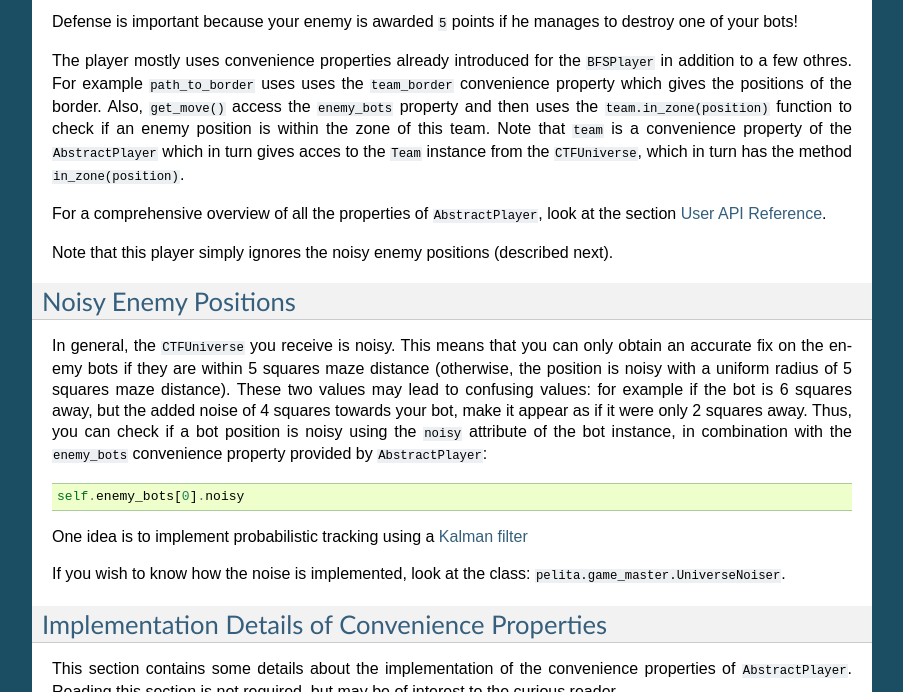
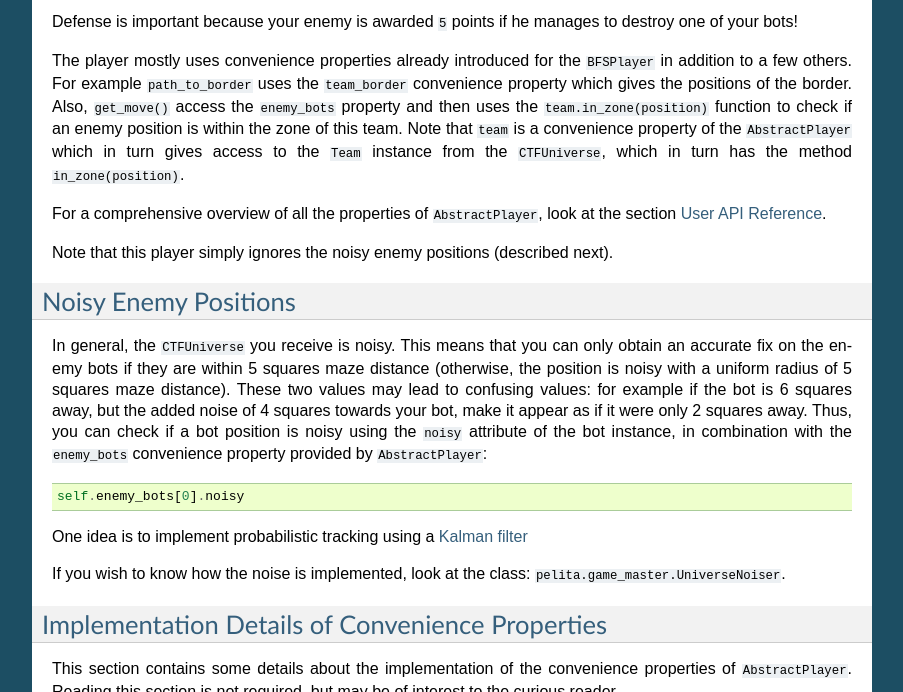
Before and after one commit to ASPP/pelita, a Sphinx documentation site: the page built from doc/source/writing_player.rst, in a window 1280 px wide and 900 px high, scrolled down 5994 px, cut to the strip 208-900 px from the top of the window. Shown: the whole strip, without its empty margins (198-1101 px from the left). Built offline with Sphinx 7.4.7, drawn with Linux system fonts in a browser that asks for light colours; the version number could not be read and is left out; some of the changed text lies outside the part shown.

Commit message:
DOC/BF: spelling fixes

```diff
--- a/doc/source/writing_player.rst
+++ b/doc/source/writing_player.rst
@@ -321,12 +321,12 @@ Defense is important because your enemy is awarded ``5`` points if he
 manages to destroy one of your bots!
 
 The player mostly uses convenience properties already introduced for the
-``BFSPlayer`` in addition to a few othres. For example ``path_to_border`` uses
-uses the ``team_border`` convenience property which gives the positions of the
+``BFSPlayer`` in addition to a few others. For example ``path_to_border`` uses
+the ``team_border`` convenience property which gives the positions of the
 border. Also, ``get_move()`` access the ``enemy_bots`` property and then uses
 the ``team.in_zone(position)`` function to check if an enemy position is within
 the zone of this team. Note that ``team`` is a convenience property of the
-``AbstractPlayer`` which in turn gives acces to the ``Team`` instance from the
+``AbstractPlayer`` which in turn gives access to the ``Team`` instance from the
 ``CTFUniverse``, which in turn has the method ``in_zone(position)``.
 
 
```
Also changed, not shown: other parts of doc/source/writing_player.rst (+1 -1 lines).
